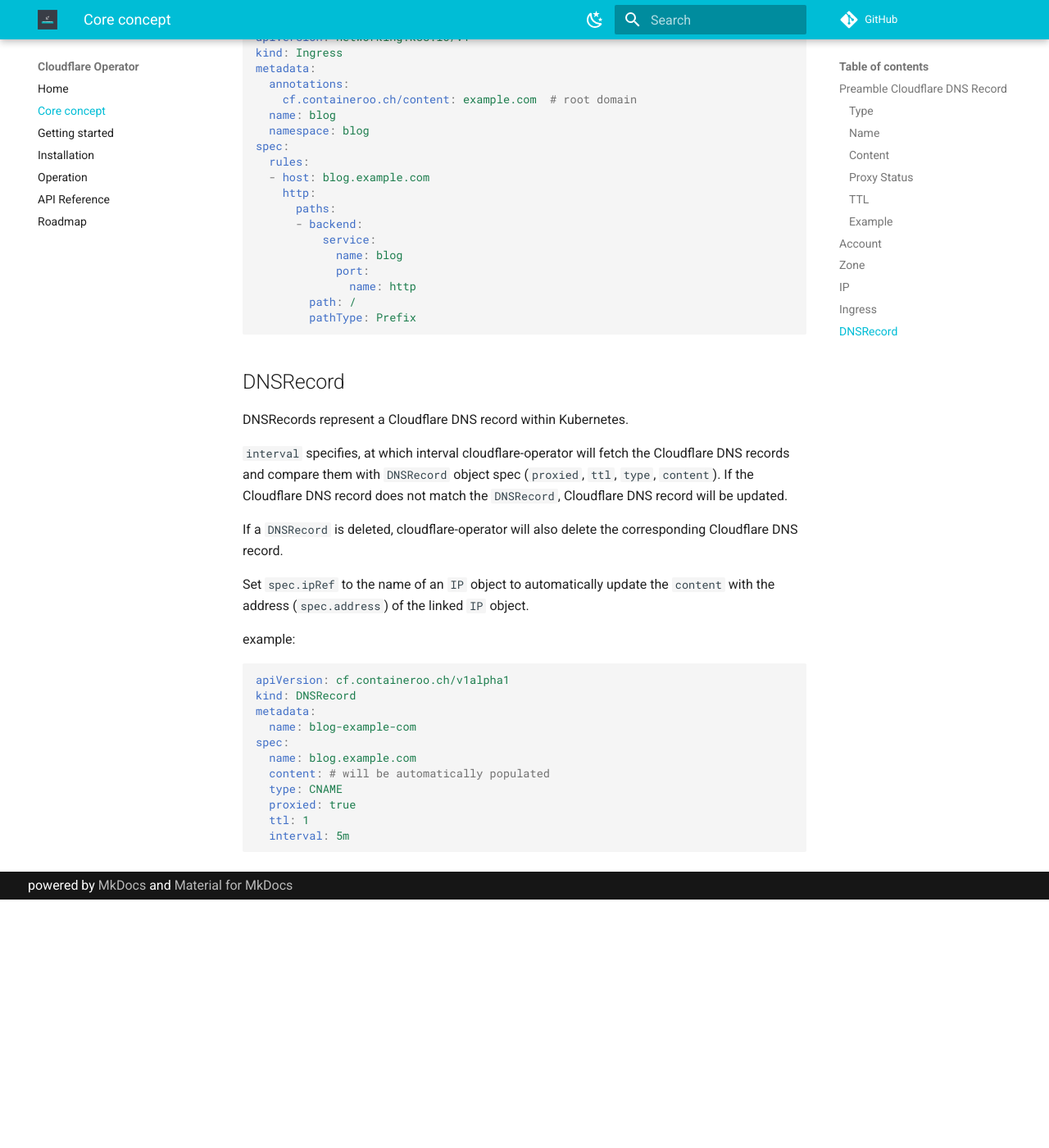
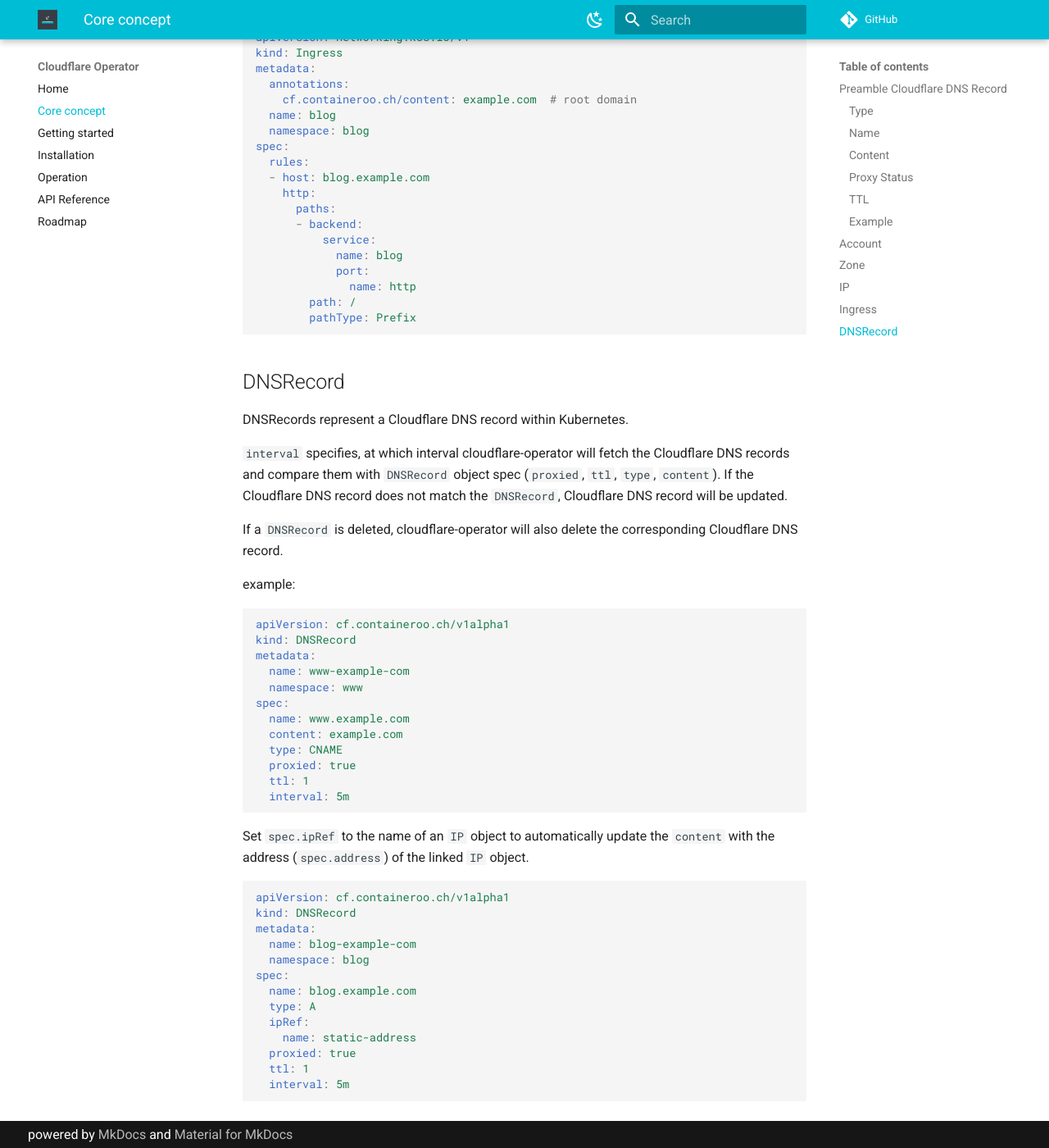
Before and after one commit to containeroo/cloudflare-operator, an MkDocs documentation site: the page built from docs/content/core_concept.md, in a window 1280 px wide and 1400 px high, scrolled down 5147 px. Shown: the whole window at 82% size. Built offline with MkDocs 1.6.1 and Material for MkDocs 9.7.7, drawn with Linux system fonts in a browser that asks for light colours; comment, search, counter and statistics services are not loaded; before the commit the page ends 6244 px from its top, so only the background shows below that.

Commit message:
add more examples

````diff
--- a/docs/content/core_concept.md
+++ b/docs/content/core_concept.md
@@ -224,20 +224,37 @@ DNSRecords represent a Cloudflare DNS record within Kubernetes.
 
 If a `DNSRecord` is deleted, cloudflare-operator will also delete the corresponding Cloudflare DNS record.
 
-Set `spec.ipRef` to the name of an `IP` object to automatically update the `content` with the address (`spec.address`) of the linked `IP` object.
-
 example:
 
 ```yaml
 apiVersion: cf.containeroo.ch/v1alpha1
 kind: DNSRecord
 metadata:
-  name: blog-example-com
+  name: www-example-com
+  namespace: www
 spec:
-  name: blog.example.com
-  content: # will be automatically populated
+  name: www.example.com
+  content: example.com
   type: CNAME
   proxied: true
   ttl: 1
   interval: 5m
 ```
+
+Set `spec.ipRef` to the name of an `IP` object to automatically update the `content` with the address (`spec.address`) of the linked `IP` object.
+
+```yaml
+apiVersion: cf.containeroo.ch/v1alpha1
+kind: DNSRecord
+metadata:
+  name: blog-example-com
+  namespace: blog
+spec:
+  name: blog.example.com
+  type: A
+  ipRef:
+    name: static-address
+  proxied: true
+  ttl: 1
+  interval: 5m
+```
````
